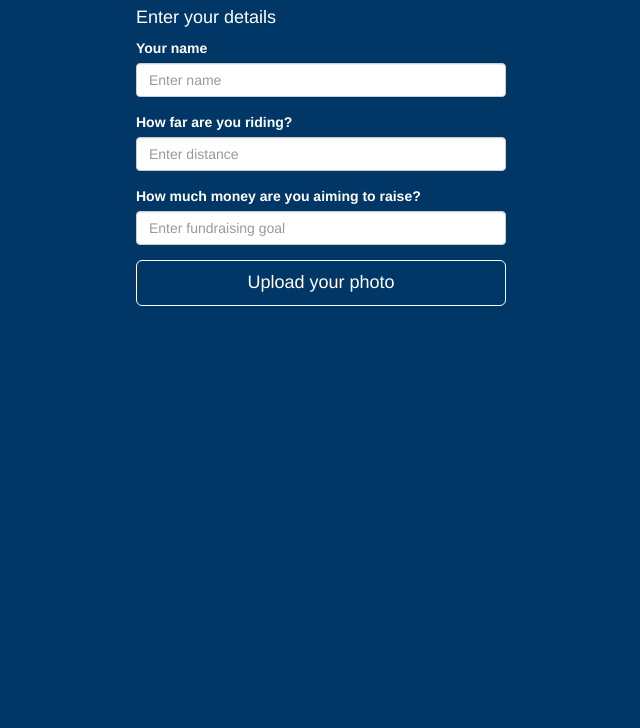
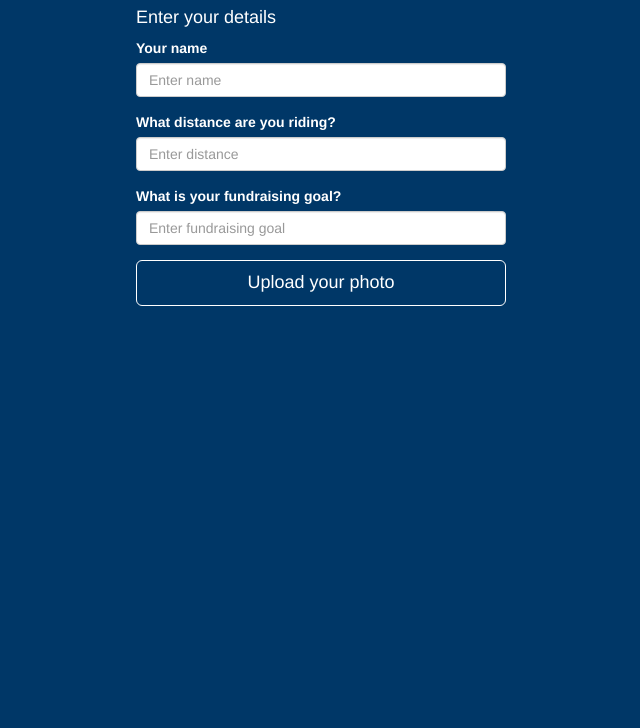
Before and after one commit to around-the-bay-poster/around-the-bay-poster, a plain HTML site: page index.html in a window 1280 px wide. Shown: the part 72-800 px from the top of the page, without its empty margins (319-959 px from the left). Drawn offline with Linux system fonts and the light colour scheme.

Commit message:
Changing the copy of the input fields to something more appropriate

```diff
--- a/index.html
+++ b/index.html
@@ -33,11 +33,11 @@
         <input type="text" class="form-control" id="riderName" placeholder="Enter name">
       </div>
       <div class="form-group">
-        <label for="riderDistance">How far are you riding?</label>
+        <label for="riderDistance">What distance are you riding?</label>
         <input type="text" class="form-control" id="riderDistance" placeholder="Enter distance">
       </div>
       <div class="form-group">
-        <label for="riderFundraisingGoal">How much money are you aiming to raise?</label>
+        <label for="riderFundraisingGoal">What is your fundraising goal?</label>
         <input type="text" class="form-control" id="riderFundraisingGoal" placeholder="Enter fundraising goal">
       </div>
     </form>
```
